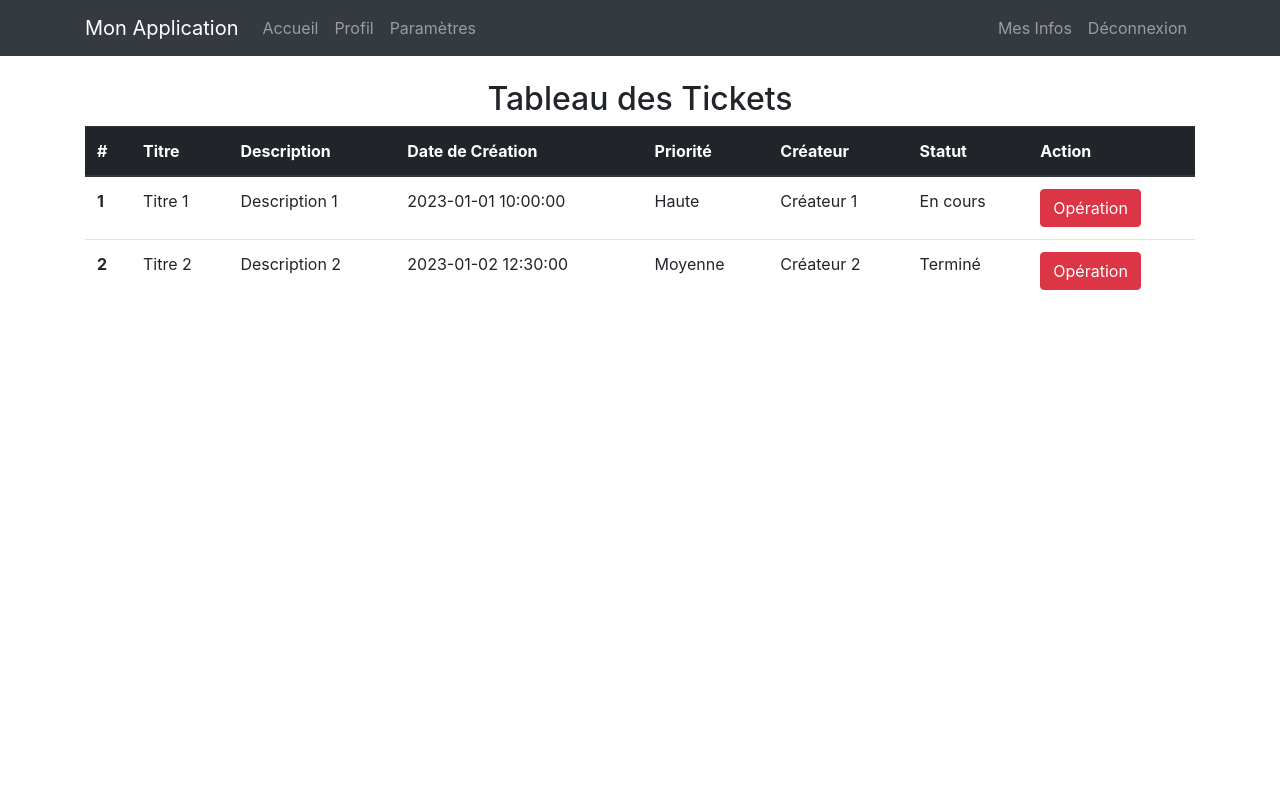
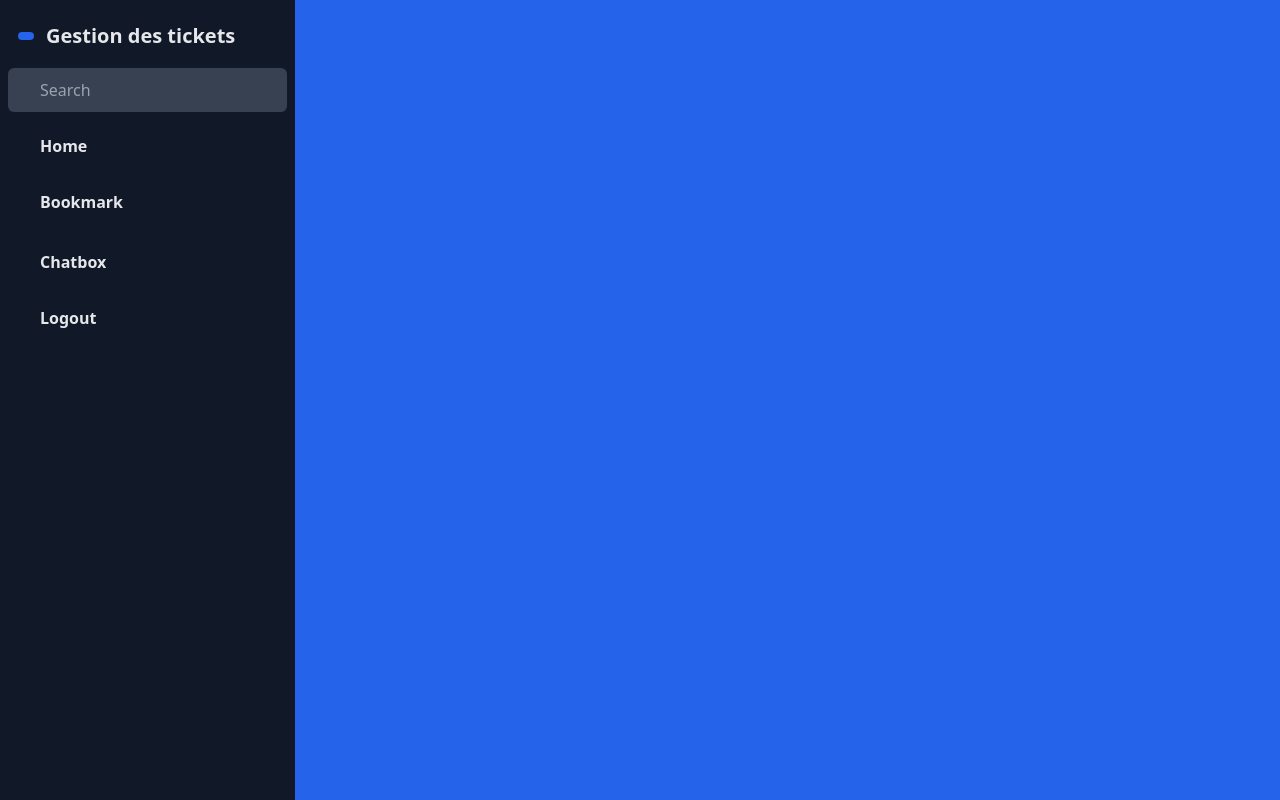
Before and after one commit to Youcode-Classe-E-2023-2024/WALID_SAIFI_tickets_manager, a PHP site: page /page_princepalle.php in a window 1280 px wide. Run offline with PHP 8.4, Linux system fonts and the light colour scheme; some libraries are stand-ins or nearby versions.

Commit message:
Update page_princepalle.php

```diff
--- a/Vieux/page_princepalle.php
+++ b/Vieux/page_princepalle.php
@@ -1,88 +1,99 @@
+<!-- component -->
 <!DOCTYPE html>
-<html lang="en">
-<head>
-    <meta charset="UTF-8">
-    <meta name="viewport" content="width=device-width, initial-scale=1.0">
-    <title>Tableau des Tickets</title>
-    <link rel="stylesheet" href="https://maxcdn.bootstrapcdn.com/bootstrap/4.0.0/css/bootstrap.min.css">
-    <style>
-        body {
+<html>
+  <head>
+    <meta charset="UTF-8" />
+    <meta name="viewport" content="width=device-width, initial-scale=1.0" />
+    <link href="https://cdn.jsdelivr.net/npm/tailwindcss@2.2.19/dist/tailwind.min.css" rel="stylesheet">
+  </head>
+  <body class="bg-blue-600">
+    <span
+      class="absolute text-white text-4xl top-5 left-4 cursor-pointer"
+      onclick="openSidebar()"
+    >
+      <i class="bi bi-filter-left px-2 bg-gray-900 rounded-md"></i>
+    </span>
+    <div
+      class="sidebar fixed top-0 bottom-0 lg:left-0 p-2 w-[300px] overflow-y-auto text-center bg-gray-900"
+    >
+      <div class="text-gray-100 text-xl">
+        <div class="p-2.5 mt-1 flex items-center">
+          <i class="bi bi-app-indicator px-2 py-1 rounded-md bg-blue-600"></i>
+          <h1 class="font-bold text-gray-200 text-[15px] ml-3">Gestion des tickets</h1>
+          <i
+            class="bi bi-x cursor-pointer ml-28 lg:hidden"
+            onclick="openSidebar()"
+          ></i>
+        </div>
+        <div class="my-2 bg-gray-600 h-[1px]"></div>
+      </div>
+      <div
+        class="p-2.5 flex items-center rounded-md px-4 duration-300 cursor-pointer bg-gray-700 text-white"
+      >
+        <i class="bi bi-search text-sm"></i>
+        <input
+          type="text"
+          placeholder="Search"
+          class="text-[15px] ml-4 w-full bg-transparent focus:outline-none"
+        />
+      </div>
+      <div
+        class="p-2.5 mt-3 flex items-center rounded-md px-4 duration-300 cursor-pointer hover:bg-blue-600 text-white"
+      >
+        <i class="bi bi-house-door-fill"></i>
+        <span class="text-[15px] ml-4 text-gray-200 font-bold">Home</span>
+      </div>
+      <div
+        class="p-2.5 mt-3 flex items-center rounded-md px-4 duration-300 cursor-pointer hover:bg-blue-600 text-white"
+      >
+        <i class="bi bi-bookmark-fill"></i>
+        <span class="text-[15px] ml-4 text-gray-200 font-bold">Bookmark</span>
+      </div>
+      <div class="my-4 bg-gray-600 h-[1px]"></div>
+      <div
+        class="p-2.5 mt-3 flex items-center rounded-md px-4 duration-300 cursor-pointer hover:bg-blue-600 text-white"
+        onclick="dropdown()"
+      >
+        <i class="bi bi-chat-left-text-fill"></i>
+        <div class="flex justify-between w-full items-center">
+          <span class="text-[15px] ml-4 text-gray-200 font-bold">Chatbox</span>
+          <span class="text-sm rotate-180" id="arrow">
+            <i class="bi bi-chevron-down"></i>
+          </span>
+        </div>
+      </div>
+      <div
+        class="text-left text-sm mt-2 w-4/5 mx-auto text-gray-200 font-bold"
+        id="submenu"
+      >
+        <h1 class="cursor-pointer p-2 hover:bg-blue-600 rounded-md mt-1">
+          Social
+        </h1>
+        <h1 class="cursor-pointer p-2 hover:bg-blue-600 rounded-md mt-1">
+          Personal
+        </h1>
+        <h1 class="cursor-pointer p-2 hover:bg-blue-600 rounded-md mt-1">
+          Friends
+        </h1>
+      </div>
+      <div
+        class="p-2.5 mt-3 flex items-center rounded-md px-4 duration-300 cursor-pointer hover:bg-blue-600 text-white"
+      >
+        <i class="bi bi-box-arrow-in-right"></i>
+        <span class="text-[15px] ml-4 text-gray-200 font-bold">Logout</span>
+      </div>
+    </div>
 
-        }
-    </style>
-</head>
-<body>
+    <script type="text/javascript">
+      function dropdown() {
+        document.querySelector("#submenu").classList.toggle("hidden");
+        document.querySelector("#arrow").classList.toggle("rotate-0");
+      }
+      dropdown();
 
-<nav class="navbar navbar-expand-lg navbar-dark bg-dark">
-    <div class="container">
-        <a class="navbar-brand" href="#">Mon Application</a>
-        <ul class="navbar-nav mr-auto">
-            <li class="nav-item">
-                <a class="nav-link" href="#">Accueil</a>
-            </li>
-            <li class="nav-item">
-                <a class="nav-link" href="#">Profil</a>
-            </li>
-            <li class="nav-item">
-                <a class="nav-link" href="#">Paramètres</a>
-            </li>
-        </ul>
-        <ul class="navbar-nav">
-            <li class="nav-item">
-                <a class="nav-link" href="#">Mes Infos</a>
-            </li>
-            <li class="nav-item">
-                <a class="nav-link" href="#">Déconnexion</a>
-            </li>
-        </ul>
-    </div>
-</nav>
-
-<div class="container mt-4">
-    <h2 class="text-center">Tableau des Tickets</h2>
-    <table class="table">
-        <thead class="thead-dark">
-            <tr>
-                <th scope="col">#</th>
-                <th scope="col">Titre</th>
-                <th scope="col">Description</th>
-                <th scope="col">Date de Création</th>
-                <th scope="col">Priorité</th>
-                <th scope="col">Créateur</th>
-                <th scope="col">Statut</th>
-                <th scope="col">Action</th>
-            </tr>
-        </thead>
-        <tbody>
-            <!-- Vous devrez remplacer ces lignes avec des données réelles depuis votre base de données -->
-            <tr>
-                <th scope="row">1</th>
-                <td>Titre 1</td>
-                <td>Description 1</td>
-                <td>2023-01-01 10:00:00</td>
-                <td>Haute</td>
-                <td>Créateur 1</td>
-                <td>En cours</td>
-                <td><button class="btn btn-danger">Opération</button></td>
-            </tr>
-            <tr>
-                <th scope="row">2</th>
-                <td>Titre 2</td>
-                <td>Description 2</td>
-                <td>2023-01-02 12:30:00</td>
-                <td>Moyenne</td>
-                <td>Créateur 2</td>
-                <td>Terminé</td>
-                <td><button class="btn btn-danger">Opération</button></td>
-            </tr>
-            <!-- Ajoutez d'autres lignes en conséquence -->
-        </tbody>
-    </table>
-</div>
-
-<script src="https://code.jquery.com/jquery-3.2.1.slim.min.js"></script>
-<script src="https://cdnjs.cloudflare.com/ajax/libs/popper.js/1.12.9/umd/popper.min.js"></script>
-<script src="https://maxcdn.bootstrapcdn.com/bootstrap/4.0.0/js/bootstrap.min.js"></script>
-
-</body>
+      function openSidebar() {
+        document.querySelector(".sidebar").classList.toggle("hidden");
+      }
+    </script>
+  </body>
 </html>
```
